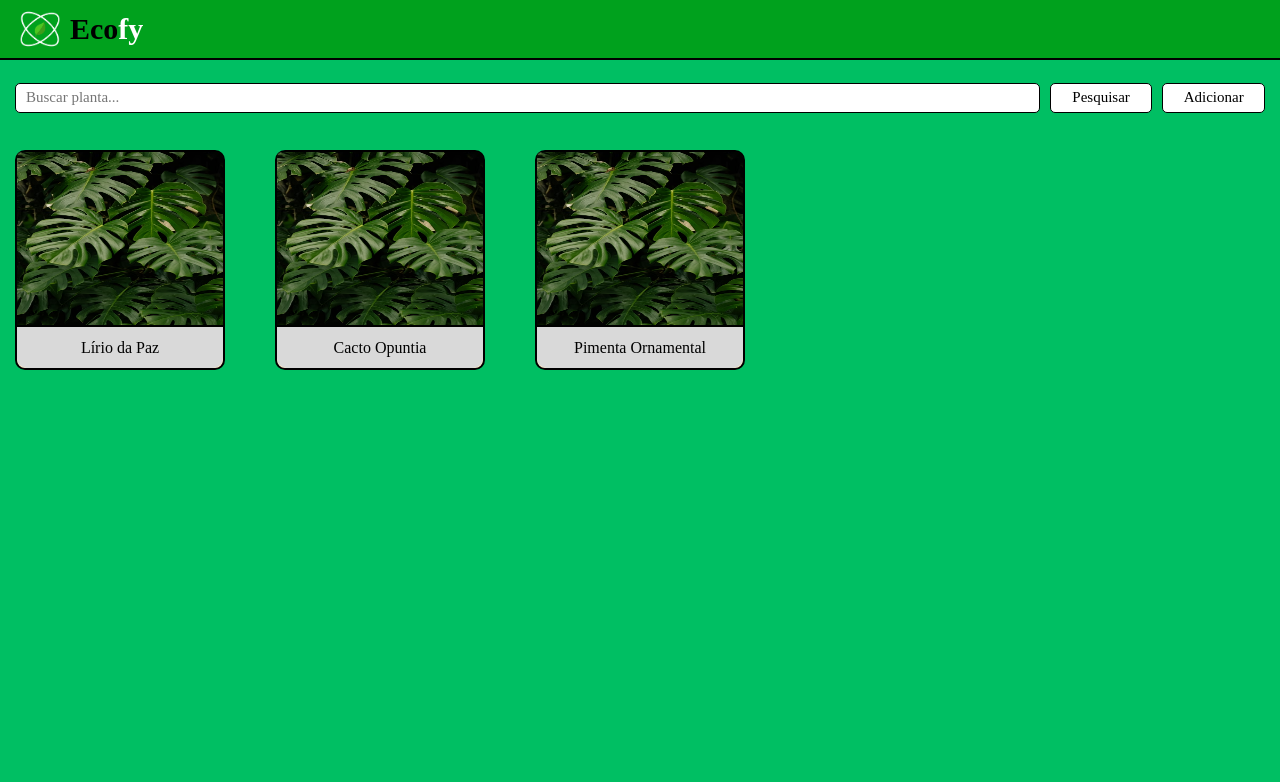
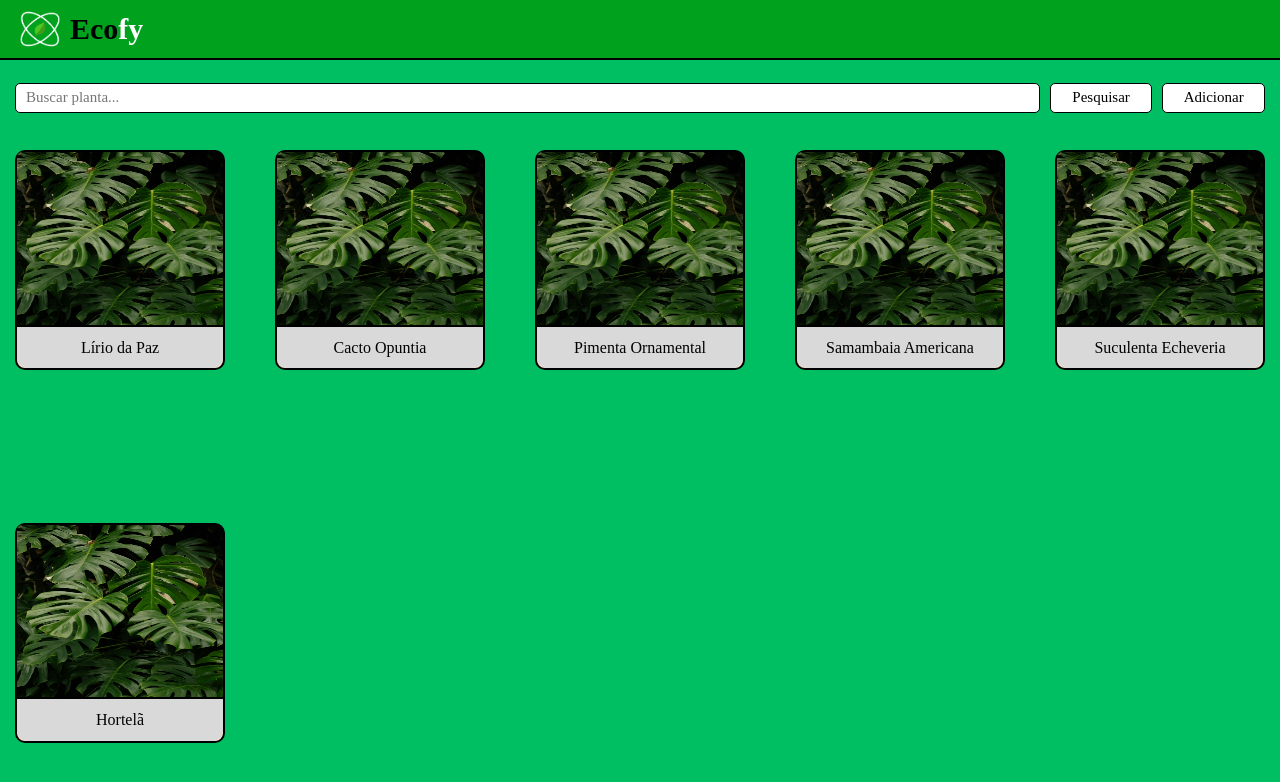
Before and after one commit to Walmir07/ecofy_web, a React (Vite) app in the folder frontend/: page /home in a window 1280 px wide. Shown: the top 782 px of the page. Built offline with nearby package versions, Linux system fonts and the light colour scheme.

Commit message:
Adicionando mais dados de exemplos à base de dados de testes

```diff
--- a/frontend/src/assets/database/plants.js
+++ b/frontend/src/assets/database/plants.js
@@ -19,5 +19,26 @@ export const plantas = [
     categoria: "Ornamental Comestível",
     descricao: "Planta vibrante com pequenos frutos coloridos que adicionam um toque decorativo e podem ser consumidos (alguns picantes!).",
     imagemUrl: "https://exemplo.com/imagens/pimenta-ornamental.jpg"
+  },
+  {
+    _id: "683e3a10a429f73f128d9471",
+    nome: "Samambaia Americana",
+    categoria: "Ornamental",
+    descricao: "Clássica planta pendente com folhas longas e verdes, ideal para umidificar o ambiente e adicionar frescor a espaços internos.",
+    imagemUrl: "https://exemplo.com/imagens/samambaia-americana.jpg"
+  },
+  {
+    _id: "683e3a10a429f73f128d9472",
+    nome: "Suculenta Echeveria",
+    categoria: "Suculentas",
+    descricao: "Popular por suas rosetas de folhas carnudas em tons de verde, rosa e roxo. Requer pouca água e muita luz solar.",
+    imagemUrl: "https://exemplo.com/imagens/echeveria.jpg"
+  },
+  {
+    _id: "683e3a10a429f73f128d9473",
+    nome: "Hortelã",
+    categoria: "Ervas Aromáticas",
+    descricao: "Erva aromática de crescimento rápido, com folhas perfumadas usadas em culinária, chás e para afastar insetos.",
+    imagemUrl: "https://exemplo.com/imagens/hortela.jpg"
   }
 ]
```
